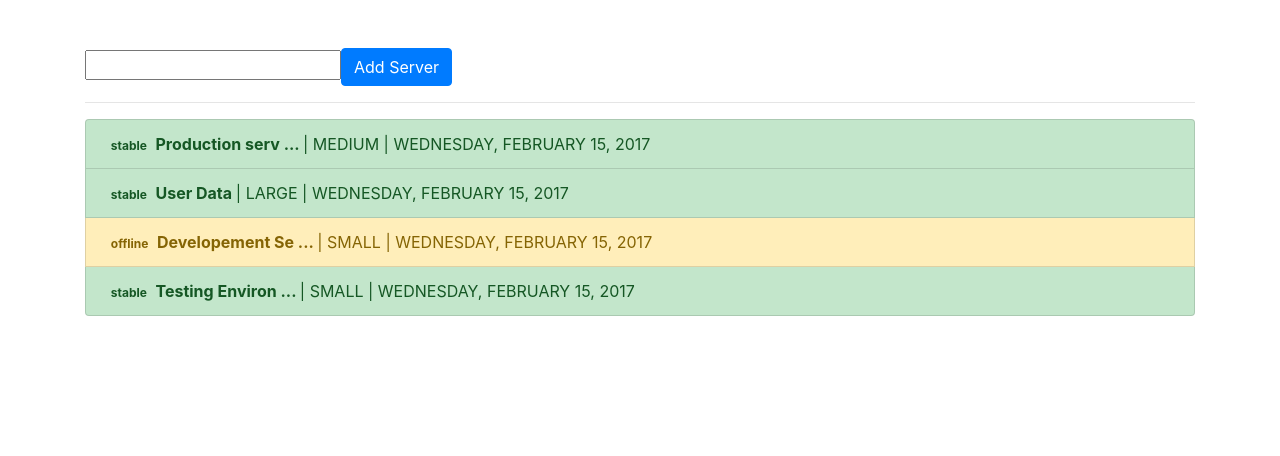
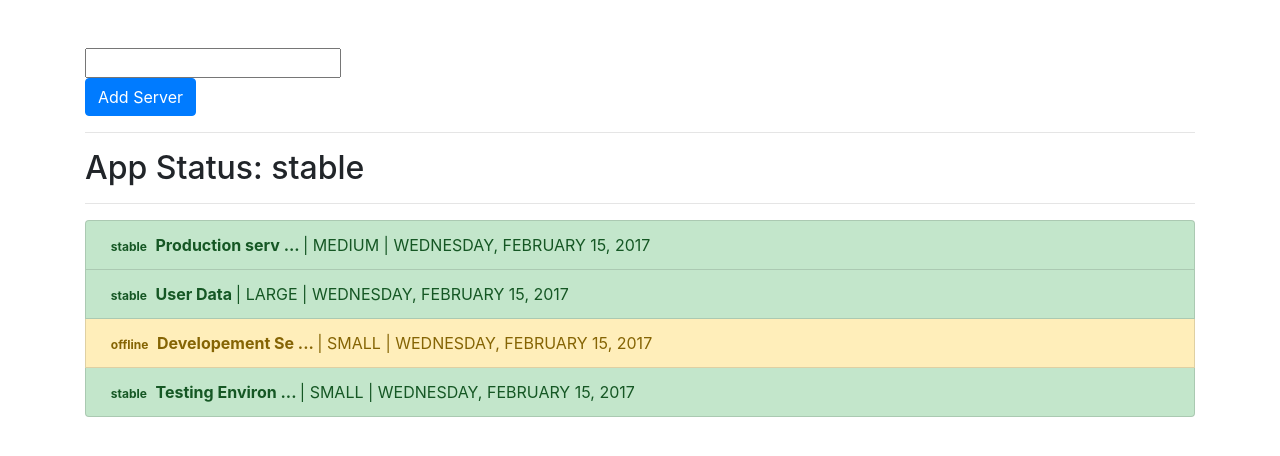
Before and after one commit to Fahad-Md-Kamal/Learning-Angular, an Angular app: page / in a window 1280 px wide. Shown: the top 456 px of the page. Built offline with nearby package versions, Linux system fonts and the light colour scheme.

Commit message:
Async Pipes

```diff
--- a/src/app/app.component.html
+++ b/src/app/app.component.html
@@ -2,7 +2,10 @@
 <div class="row">
     <div class="col-lg-12">
         <input type="text" [(ngModel)]="filteredStatus">
+        <br>
         <button class="btn btn-primary" (click)="onAddServer()">Add Server</button>
+        <hr>
+        <h2>App Status: {{ appStatus | async }}</h2>
         <hr>
         <ul class="list-group">
             <li
--- a/src/app/app.component.ts
+++ b/src/app/app.component.ts
@@ -6,6 +6,11 @@
   styleUrls: ['./app.component.css']
 })
 export class AppComponent {
+  appStatus = new Promise((resolve, reject) => {
+    setTimeout(() => {
+        resolve('stable');
+    }, 2000);
+  });
   servers = [
     {
       instanceType: 'medium',
```
